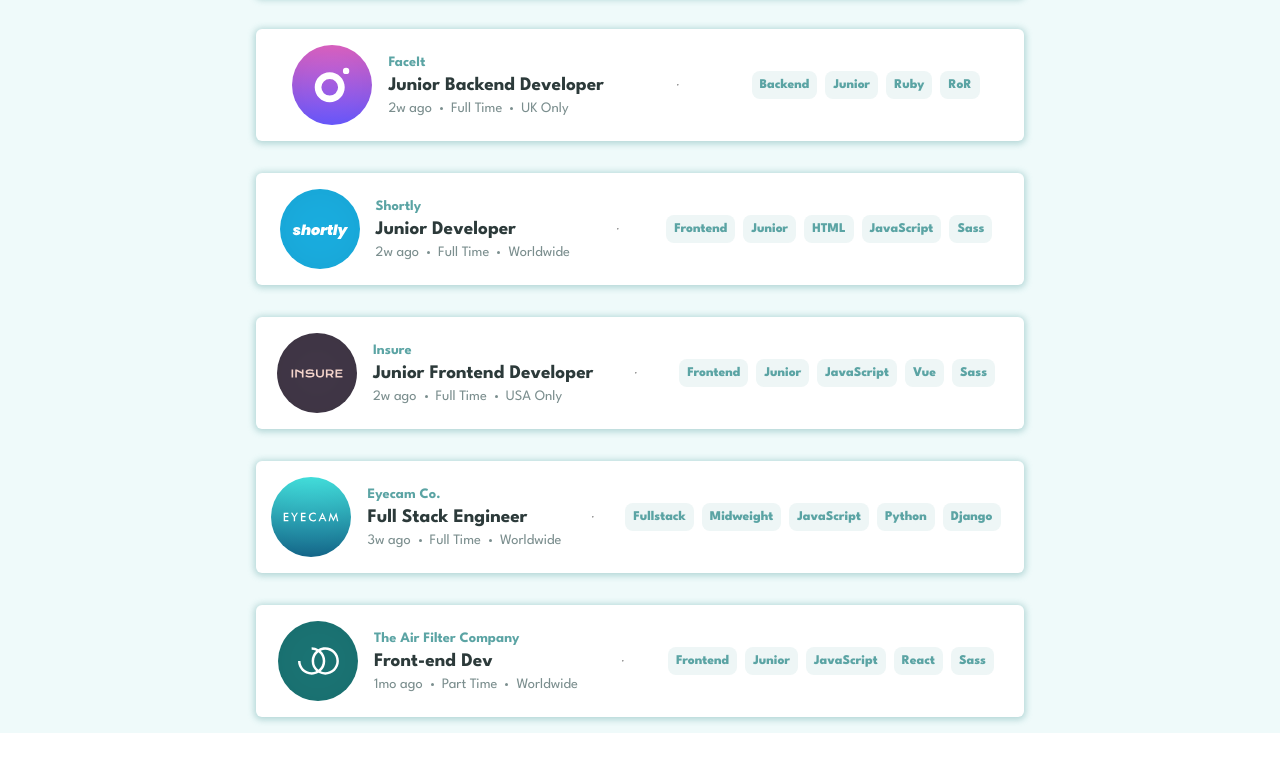
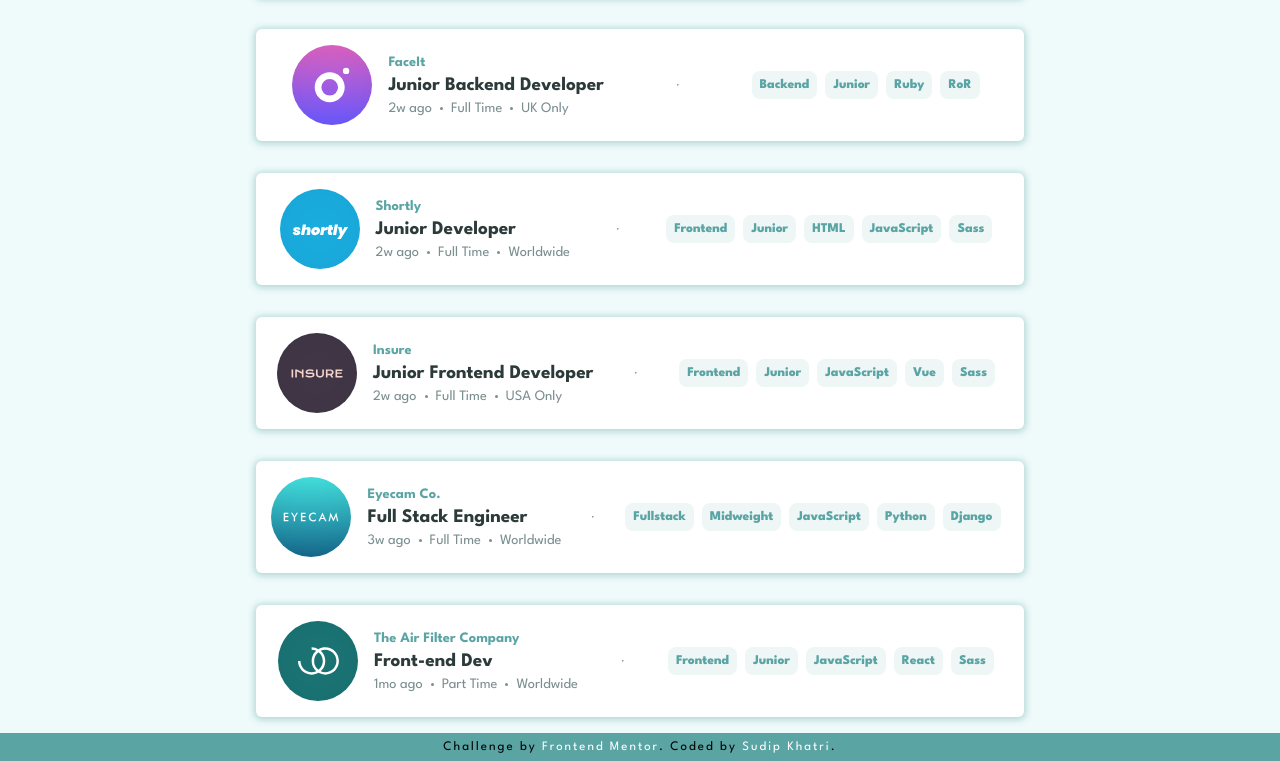
Before and after one commit to SudipKhatri036/Job-listing, a plain HTML site: page index.html in a window 1280 px wide. Shown: the part 889-1650 px from the top of the page. Before the commit the page ends 1622 px from the top, so only its background shows below. Drawn offline with Linux system fonts and the light colour scheme.

Commit message:
Finished project

```diff
--- a/index.html
+++ b/index.html
@@ -23,13 +23,12 @@
       <div id="content-container"></div>
     </main>
 
-    <!--
     <div class="attribution">
       Challenge by
       <a href="https://www.frontendmentor.io?ref=challenge" target="_blank"
         >Frontend Mentor</a
-      >. Coded by <a href="#">Your Name Here</a>.
-    </div> -->
+      >. Coded by <a href="#">Sudip Khatri</a>.
+    </div>
     <script src="data.js"></script>
     <script src="app.js"></script>
   </body>
--- a/style.css
+++ b/style.css
@@ -311,9 +311,19 @@
 /* ----------Media Query Ends ------------ */
 
 .attribution {
-  font-size: 11px;
+  font-size: 13px;
   text-align: center;
+  background-color: hsl(180, 29%, 50%);
+  padding: 0.5rem;
+  letter-spacing: 2px;
 }
 .attribution a {
-  color: hsl(228, 45%, 44%);
+  color: white;
+  text-decoration: none;
+  font-size: 0.8rem;
+  transition: all 0.3s ease;
 }
+
+.attribution a:hover {
+  border-bottom: 2px solid rgb(30, 29, 29);
+}
```
Also changed, not shown: design/active-states.jpg (deleted), design/desktop-design.jpg (deleted), design/desktop-preview.jpg (deleted), design/mobile-design.jpg (deleted), design/mobile-with-filters.jpg (deleted), images/desktop.png (added), images/mobile.png (added), 4 other files.
